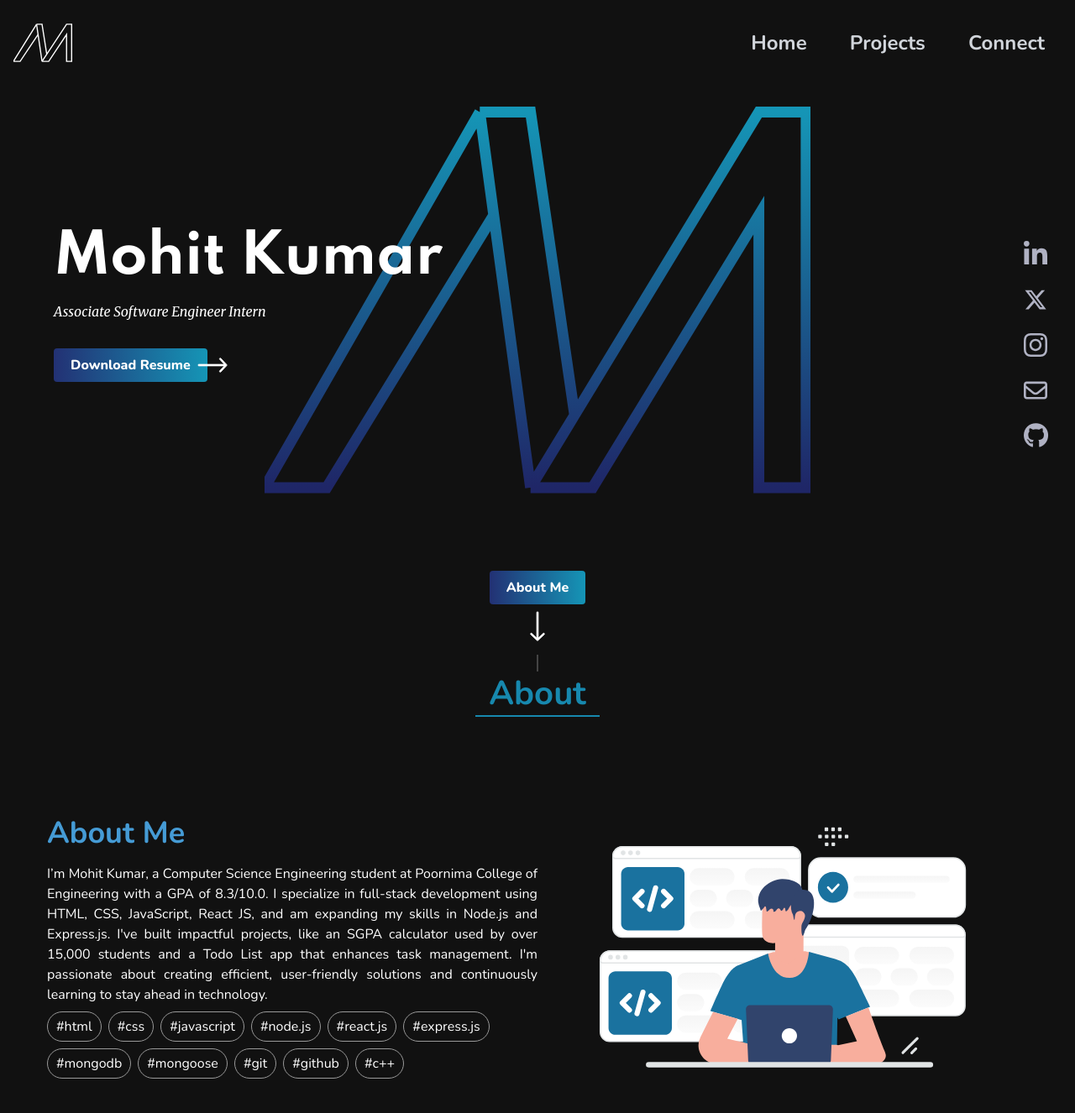
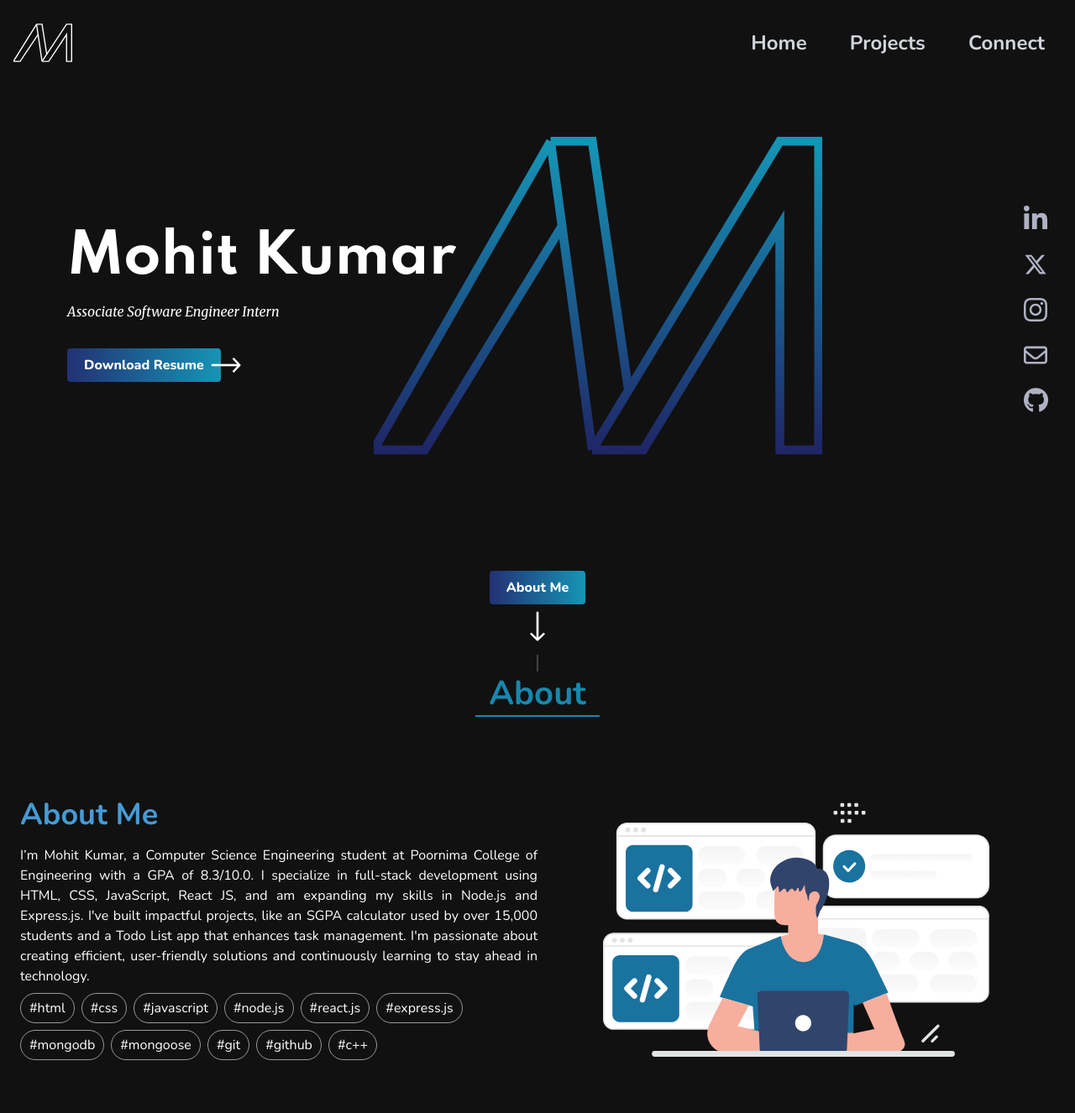
Before and after one commit to er-mohitkumar/Mohit-Kumar, a website: page index.html in a window 1280 px wide. Shown: the top 1326 px of the page at 84% size. Drawn offline with nearby package versions, Linux system fonts and the light colour scheme; some packages are replaced by stand-ins of ours; a script that the page names is missing.

Commit message:
Update index.html

```diff
--- a/index.html
+++ b/index.html
@@ -46,11 +46,11 @@
             class="text-3xl cursor-pointer md:hidden toglebtn"></ion-icon>
         </div>
     </header>
-    <div class="flex -mt-10 relative">
-      <div class="w-full px-4 max-w-screen-xl mx-auto">
+    <div class="flex -mt-10 relative items-center">
+      <div class="w-full px-8 max-w-screen-xl mx-auto">
         <svg viewBox="0 0 504 471" fill="none" xmlns="http://www.w3.org/2000/svg" class="pointer-events-none
-        absolute top-5 left-1/2 -translate-y-[80px] sm:-translate-y-[180px] -translate-x-1/2 w-[300px]
-        sm:w-[400px] md:w-[650px]">
+        absolute top-14 left-1/2 -translate-y-[80px] sm:-translate-y-[180px] -translate-x-1/2 w-[260px] pr-4 md:ml-20
+        sm:w-[400px] md:w-[550px]">
           <path
             d="M198.708 5L0 352H57.3506L211.571 100.278M198.708 5H245.557L286.293 284.953M198.708 5L211.571 100.278M245.557 352H302.908L456.381 100.278V352H500V5H456.381L286.293 284.953M245.557 352L286.293 284.953M245.557 352L211.571 100.278"
             stroke="url(#paint0_linear_5_9)" stroke-width="10" />
@@ -63,7 +63,7 @@
         </svg>
 
         <div class="relative ml-4 md:ml-12">
-          <h1 class="pointer-events-none text-4xl md:text-[64px] font-['Spartan'] mr-12">
+          <h1 class="pointer-events-none text-4xl md:text-[64px] sm:text-[52px] font-['Spartan'] mr-12">
             Mohit Kumar
           </h1>
           <p class="pointer-events-none font-['Merriweather'] italic my-4 md:my-8">
@@ -174,7 +174,7 @@
       class="text-3xl sm:text-[40px] bg-[#111] relative z-10 font-bold px-4 py-2 w-max mx-auto text-center text-[#1788ae] sm:border-b-2 border-[#1788ae]">
       About
     </h2>
-    <div class="flex flex-col md:flex-row items-center mt-10 p-10">
+    <div class="flex flex-col md:flex-row items-center mt-10 p-2">
       <div class="w-full ">
         <h3 class="text-[#459bd5] font-bold text-2xl md:text-4xl mb-4">
           About Me
@@ -583,10 +583,6 @@
       navLinks.classList.toggle('top-[9%]')
     }
   </script>
-  <script>
-  window.va = window.va || function () { (window.vaq = window.vaq || []).push(arguments); };
-</script>
-<script defer src="/_vercel/insights/script.js"></script>
   <script src="https://smtpjs.com/v3/smtp.js">
   </script>
   <script src="./index.js"></script>
```
